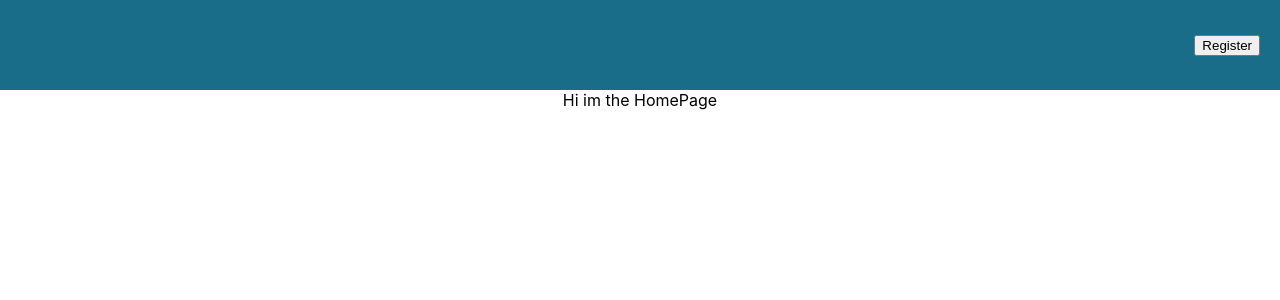
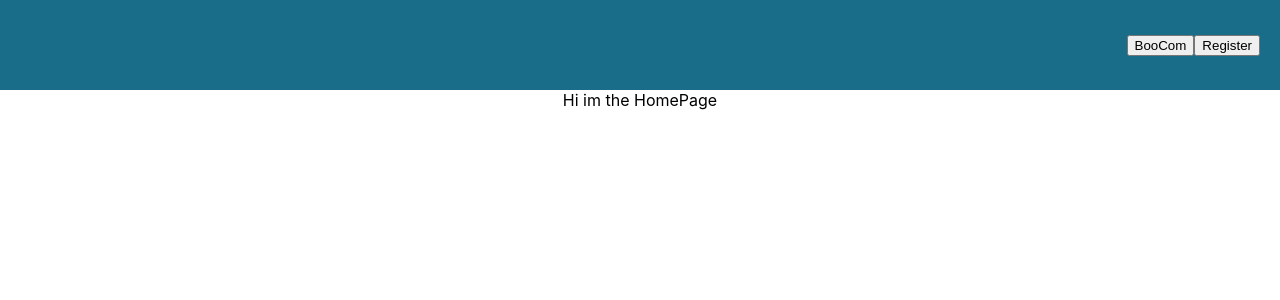
Before and after one commit to SyntaxPanda/BooCom, a React (Create React App) app in the folder frontend/: page / in a window 1280 px wide. Shown: the top 300 px of the page. Built offline with nearby package versions, Linux system fonts and the light colour scheme.

Commit message:
add onClickHandlerHomePage function with navigate to HomePage, add button with onClick function

```diff
--- a/frontend/src/pages/Header.tsx
+++ b/frontend/src/pages/Header.tsx
@@ -5,14 +5,21 @@
 export default function Header() {
     const navigate = useNavigate();
 
-    function onClickHandler() {
+    function onClickHandlerRegisterPage() {
         navigate("/register");
+    }
+
+    function onClickHandlerHomePage() {
+        navigate("/");
     }
 
     return (
         <div className={"header-color"}>
             <div className={"registerButton"}>
-                <button onClick={onClickHandler}>Register</button>
+                <button onClick={onClickHandlerRegisterPage}>Register</button>
+            </div>
+            <div>
+                <button onClick={onClickHandlerHomePage}>BooCom</button>
             </div>
         </div>
     );
```
